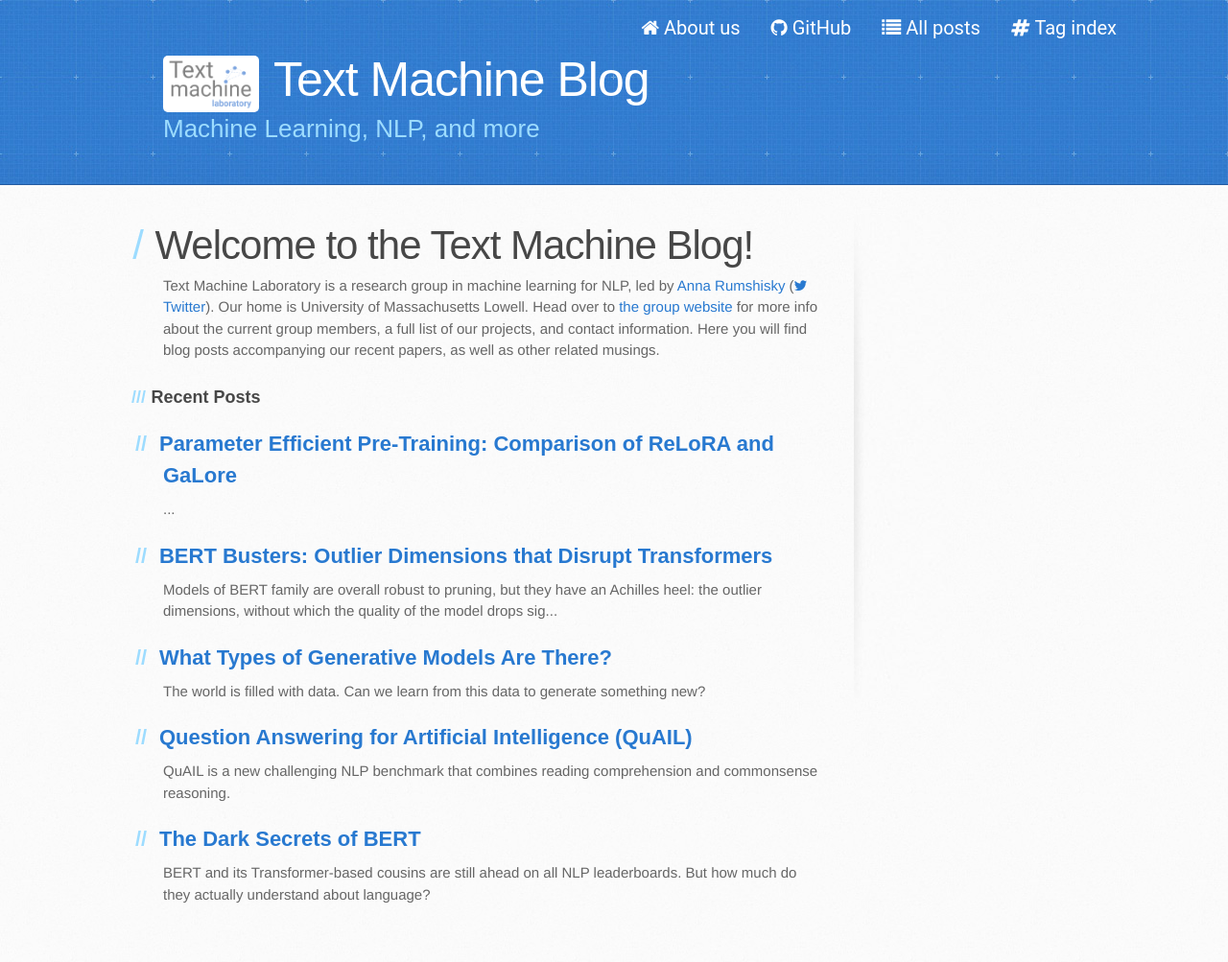
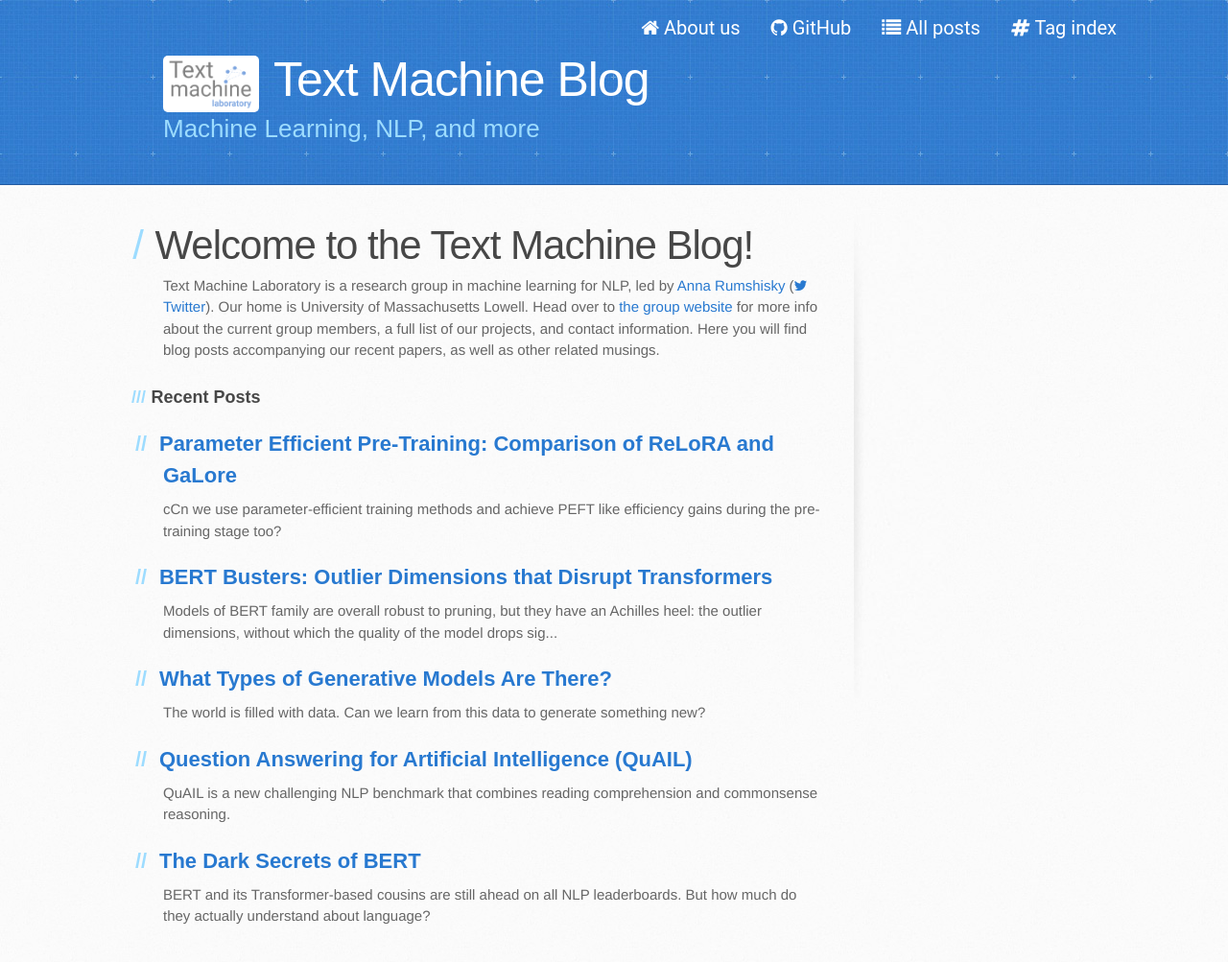
Before and after one commit to text-machine-lab/blog, a Jekyll site: the page docs/index.html, which Jekyll copies as it is, in a window 1280 px wide and 1009 px high. Shown: the top 1003 px of the window at 96% size. Built offline with Jekyll 4.4.1, drawn with Linux system fonts in a browser that asks for light colours; nearby versions of some CDN libraries; comment, search, counter and statistics services are not loaded.

Commit message:
Update index.html

```diff
--- a/docs/index.html
+++ b/docs/index.html
@@ -121,7 +121,8 @@
 
     </h2>
 
-    <p class="archive__item-excerpt" itemprop="description">...
+    <p class="archive__item-excerpt" itemprop="description">cCn we use parameter-efficient training methods and achieve PEFT like efficiency gains during the pre-training stage too?
+
 </p>
   </article>
 </div>
```
